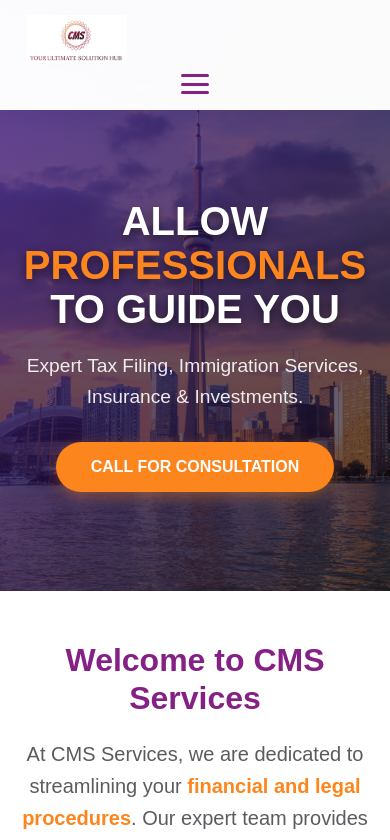
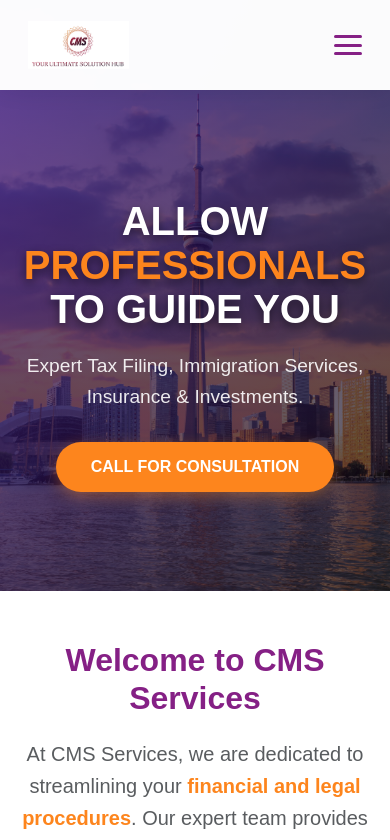
Before and after one commit to Akshil23/CmsServices, a React (Vite) app: page / in a window 390 px wide. Shown: the top 840 px of the page. Built offline with nearby package versions, Linux system fonts and the light colour scheme; no server answers; a web font is replaced by a local one.

Commit message:
Fixed Logo header

```diff
--- a/src/components/Home/Header.tsx
+++ b/src/components/Home/Header.tsx
@@ -9,12 +9,13 @@
 		<Navbar expand="lg" className="header-navbar" fixed="top">
 			<Container>
 				{/* LOGO */}
-				<Navbar.Brand href="/" className="logo-container">
-					<img src="/Cms_logo.png" alt="CMS Logo" className="logo" />
-				</Navbar.Brand>
+
 
 				{/* CUSTOM HAMBURGER TOGGLER */}
 				<Navbar.Toggle aria-controls="main-navbar" className="custom-toggler">
+					<Navbar.Brand href="/" className="logo-container">
+					<img src="/Cms_logo.png" alt="CMS Logo" className="logo" />
+				</Navbar.Brand>
 					<div className="hamburger-lines">
 						<span className="line line-top"></span>
 						<span className="line line-middle"></span>
--- a/src/styles/Home/Header.css
+++ b/src/styles/Home/Header.css
@@ -10,7 +10,7 @@
 ================================ */
 .header-navbar {
 	background: rgba(255, 255, 255, 0.98); /* Slight glass opaqueness */
-	padding: 8px 16px;
+	padding-left: 50px;
 	box-shadow: 0 4px 20px rgba(0, 0, 0, 0.06);
 	z-index: 1050; /* Above Hero content */
 	transition: all 0.3s ease;
@@ -23,6 +23,7 @@
 	height: 55px;
 	width: auto;
 	transition: transform 0.3s ease;
+	align-items: center;
 }
 
 .logo:hover {
@@ -140,6 +141,7 @@
 	box-shadow: none !important;
 	outline: none !important;
 	padding: 6px !important;
+
 	background: transparent !important;
 	display: flex;
 	align-items: center;
@@ -156,6 +158,8 @@
 	height: 20px;
 	position: relative;
 	display: flex;
+	margin-left: auto;
+
 	flex-direction: column;
 	justify-content: space-between;
 }
@@ -199,12 +203,13 @@
 	}
 
 	.header-navbar {
-		padding: 10px 14px;
+		padding: 10px 10px;
 	}
+
 
 	/* Dropdown arrow stays correct color */
 	.navbar-toggler[aria-expanded="true"] ~ .logo-container .logo {
-		/* Optional: Can add logic if logo needs to change, currently untouched */
+
 	}
 
 	/* CRITICAL: Float Over Content */
@@ -241,7 +246,7 @@
 		border: none;
 		box-shadow: none;
 		margin-top: 0;
-		padding-left: 15px;
+		padding-left: 10px;
 		background: #fdfdfd;
 		border-left: 3px solid var(--orange); /* Side indicator instead of top */
 	}
```
Also changed, not shown: 1 other file (tests, documents, lock files or other folders).
